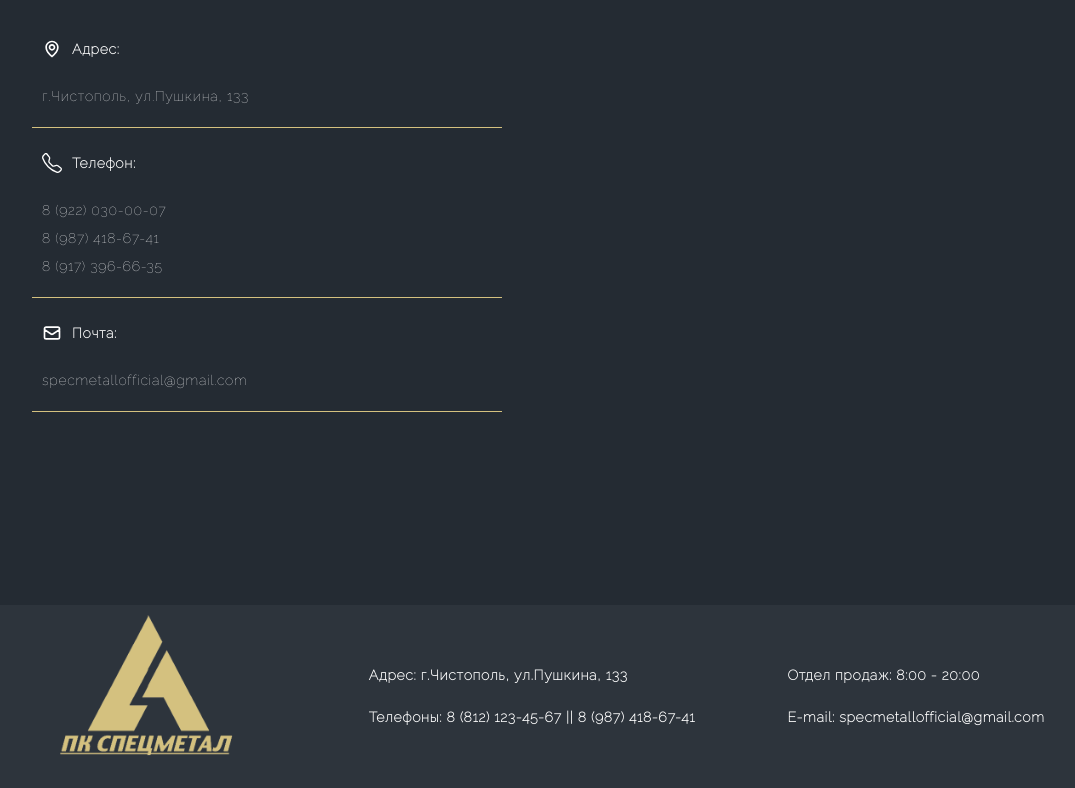
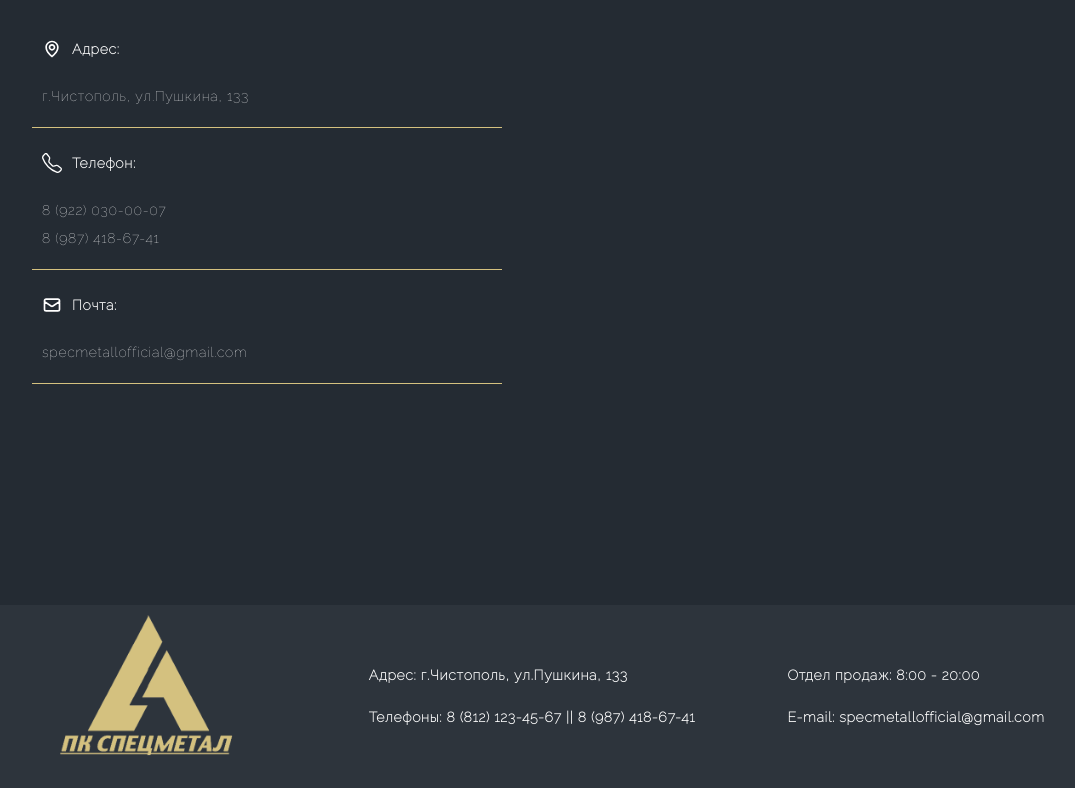
Before and after one commit to kwr1337/client_last, a React (Create React App) app: page / in a window 1280 px wide. Shown: the part 2334-3122 px from the top of the page, without its empty margins (108-1183 px from the left). Built offline with nearby package versions, Linux system fonts and the light colour scheme.

Commit message:
Update MainPage.js

```diff
--- a/src/pages/MainPage/MainPage.js
+++ b/src/pages/MainPage/MainPage.js
@@ -334,7 +334,7 @@ const MainPage = () => {
                                 </div>
                                 <p>8 (922) 030-00-07</p>
                                 <p>8 (987) 418-67-41</p>
-                                <p>8 (917) 396-66-35</p>
+                                <p></p>
 
                             </div>
                             <div className="zayvka__text__pod">
```
